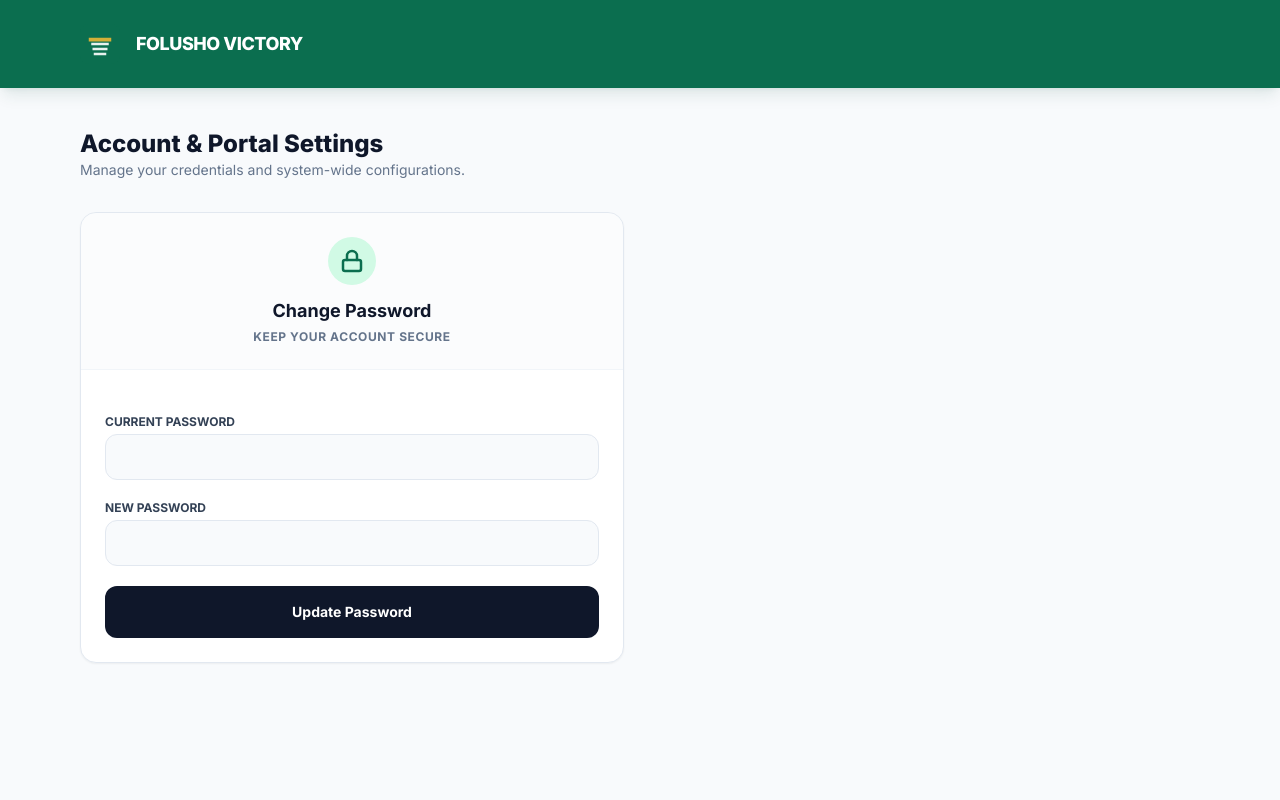
After one commit to Richaaron/Folushovictory, a Flask app: template frontend/templates/settings.html in a window 1280 px wide. The commit adds this page. Run offline with Flask 3, Linux system fonts and the light colour scheme; the template is opened without the code that fills it, so the values that code supplies are empty; some libraries are stand-ins or nearby versions.

Commit message:
Implement global settings, password changes, and enhanced report card branding

```diff
--- a/frontend/app.py
+++ b/frontend/app.py
@@ -122,27 +122,75 @@ def admin_classes():
         name = request.form.get("name", "").strip()
         level = request.form.get("level", "").strip()
         track = request.form.get("track", "").strip() or None
+        form_teacher = request.form.get("formTeacherUsername", "").strip() or None
         try:
-            api_request("POST", "/api/admin/classes", token=token, payload={"name": name, "level": level, "track": track})
+            api_request("POST", "/api/admin/classes", token=token, payload={"name": name, "level": level, "track": track, "formTeacherUsername": form_teacher})
             return redirect(url_for("admin_classes"))
         except Exception as e:
             flash(str(e))
 
     classes = api_request("GET", "/api/admin/classes", token=token).get("classes", [])
     subjects = api_request("GET", "/api/admin/subjects", token=token).get("subjects", [])
-    return render_template("admin/classes.html", classes=classes, subjects=subjects)
+    teachers = api_request("GET", "/api/admin/teachers", token=token).get("teachers", [])
+    return render_template("admin/classes.html", classes=classes, subjects=subjects, teachers=teachers)
 
 
-@app.post("/admin/classes/<class_id>/subjects")
+@app.post("/admin/classes/<class_id>/update")
 @require_portal("ADMIN")
-def admin_set_class_subjects(class_id):
+def admin_update_class(class_id):
     token = session.get("token")
     subject_ids = request.form.getlist("subjectIds")
+    form_teacher = request.form.get("formTeacherUsername", "").strip() or None
     try:
-        api_request("PUT", f"/api/admin/classes/{class_id}/subjects", token=token, payload={"subjectIds": subject_ids})
+        api_request("PUT", f"/api/admin/classes/{class_id}/subjects", token=token, payload={"subjectIds": subject_ids, "formTeacherUsername": form_teacher})
     except Exception as e:
         flash(str(e))
     return redirect(url_for("admin_classes"))
+
+
+@app.route("/settings", methods=["GET", "POST"])
+def settings():
+    token = session.get("token")
+    if not token:
+        return redirect(url_for("login"))
+
+    user_role = session.get("user", {}).get("role")
+
+    if request.method == "POST":
+        action = request.form.get("action")
+        if action == "change_password":
+            old_pass = request.form.get("oldPassword")
+            new_pass = request.form.get("newPassword")
+            try:
+                api_request("POST", "/api/change-password", token=token, payload={"oldPassword": old_pass, "newPassword": new_pass})
+                flash("Password updated successfully")
+            except Exception as e:
+                flash(f"Error: {str(e)}")
+
+        elif action == "school_settings" and user_role == "ADMIN":
+            payload = {
+                "name": request.form.get("name"),
+                "motto": request.form.get("motto"),
+                "address": request.form.get("address"),
+                "phone": request.form.get("phone"),
+                "email": request.form.get("email"),
+                "principalName": request.form.get("principalName"),
+                "principalSignatureUrl": request.form.get("principalSignatureUrl")
+            }
+            try:
+                api_request("POST", "/api/admin/school-settings", token=token, payload=payload)
+                flash("School settings updated")
+            except Exception as e:
+                flash(str(e))
+
+    school_settings = None
+    if user_role == "ADMIN":
+        try:
+            school_settings = api_request("GET", "/api/admin/school-settings", token=token)
+        except Exception:
+            pass
+
+    return render_template("settings.html", school_settings=school_settings)
 
 
 @app.route("/admin/students", methods=["GET", "POST"])
--- a/frontend/templates/base.html
+++ b/frontend/templates/base.html
@@ -35,6 +35,11 @@
             <div class="hidden sm:block text-[10px] font-black uppercase tracking-widest text-emerald-100">
               Session: {{ session.get('user', {}).get('username') }}
             </div>
+            <a class="flex items-center gap-2 rounded-xl bg-white/10 px-4 py-2.5 text-xs font-black uppercase tracking-wider text-white transition hover:bg-white/20"
+               href="{{ url_for('settings') }}">
+              <svg xmlns="http://www.w3.org/2000/svg" width="14" height="14" viewBox="0 0 24 24" fill="none" stroke="currentColor" stroke-width="2.5" stroke-linecap="round" stroke-linejoin="round"><path d="M12.22 2h-.44a2 2 0 0 0-2 2v.18a2 2 0 0 1-1 1.73l-.43.25a2 2 0 0 1-2 0l-.15-.08a2 2 0 0 0-2.73.73l-.22.38a2 2 0 0 0 .73 2.73l.15.1a2 2 0 0 1 1 1.72v.51a2 2 0 0 1-1 1.74l-.15.09a2 2 0 0 0-.73 2.73l.22.38a2 2 0 0 0 2.73.73l.15-.08a2 2 0 0 1 2 0l.43.25a2 2 0 0 1 1 1.73V20a2 2 0 0 0 2 2h.44a2 2 0 0 0 2-2v-.18a2 2 0 0 1 1-1.73l.43-.25a2 2 0 0 1 2 0l.15.08a2 2 0 0 0 2.73-.73l.22-.39a2 2 0 0 0-.73-2.73l-.15-.08a2 2 0 0 1-1-1.74v-.5a2 2 0 0 1 1-1.74l.15-.09a2 2 0 0 0 .73-2.73l-.22-.38a2 2 0 0 0-2.73-.73l-.15.08a2 2 0 0 1-2 0l-.43-.25a2 2 0 0 1-1-1.73V4a2 2 0 0 0-2-2z"/><circle cx="12" cy="12" r="3"/></svg>
+              Settings
+            </a>
             <a class="rounded-xl bg-[#D4AF37] px-5 py-2.5 text-xs font-black uppercase tracking-wider text-slate-900 shadow-md shadow-amber-900/20 transition hover:bg-[#c4a030] active:scale-95"
                href="{{ url_for('logout') }}">
               Logout
--- /dev/null
+++ b/frontend/templates/settings.html
@@ -0,0 +1,83 @@
+{% extends "base.html" %}
+{% block content %}
+  {% if session.user.role == 'ADMIN' %}
+    {% include "admin/_nav.html" %}
+  {% endif %}
+
+  <div class="mb-8">
+    <h1 class="text-2xl font-extrabold text-slate-900">Account & Portal Settings</h1>
+    <p class="text-sm text-slate-500">Manage your credentials and system-wide configurations.</p>
+  </div>
+
+  <div class="grid gap-8 lg:grid-cols-2">
+    <!-- Change Password -->
+    <div class="overflow-hidden rounded-2xl border border-slate-200 bg-white shadow-sm transition hover:shadow-md">
+      <div class="border-b border-slate-100 bg-slate-50/50 p-6 text-center">
+        <div class="mx-auto mb-3 flex h-12 w-12 items-center justify-center rounded-full bg-emerald-100 text-[#0B6E4F]">
+          <svg xmlns="http://www.w3.org/2000/svg" width="24" height="24" viewBox="0 0 24 24" fill="none" stroke="currentColor" stroke-width="2.5" stroke-linecap="round" stroke-linejoin="round"><rect width="18" height="11" x="3" y="11" rx="2" ry="2"/><path d="M7 11V7a5 5 0 0 1 10 0v4"/></svg>
+        </div>
+        <h2 class="text-lg font-bold text-slate-900">Change Password</h2>
+        <p class="text-xs text-slate-500 uppercase font-bold tracking-wider mt-1">Keep your account secure</p>
+      </div>
+      <div class="p-6">
+        <form method="post" class="space-y-5">
+          <input type="hidden" name="action" value="change_password" />
+          <div>
+            <label class="block text-xs font-bold text-slate-700 uppercase">Current Password</label>
+            <input name="oldPassword" type="password" class="mt-1 w-full rounded-xl border border-slate-200 bg-slate-50 px-4 py-3 text-sm transition focus:border-[#0B6E4F] focus:bg-white focus:outline-none focus:ring-2 focus:ring-emerald-100" required />
+          </div>
+          <div>
+            <label class="block text-xs font-bold text-slate-700 uppercase">New Password</label>
+            <input name="newPassword" type="password" class="mt-1 w-full rounded-xl border border-slate-200 bg-slate-50 px-4 py-3 text-sm transition focus:border-[#0B6E4F] focus:bg-white focus:outline-none focus:ring-2 focus:ring-emerald-100" required />
+          </div>
+          <button class="w-full rounded-xl bg-slate-900 py-4 text-sm font-bold text-white transition hover:bg-slate-800 active:scale-95">
+            Update Password
+          </button>
+        </form>
+      </div>
+    </div>
+
+    <!-- School Settings (Admin Only) -->
+    {% if session.user.role == 'ADMIN' %}
+      <div class="overflow-hidden rounded-2xl border border-slate-200 bg-white shadow-sm transition hover:shadow-md">
+        <div class="border-b border-slate-100 bg-slate-50/50 p-6 text-center">
+          <div class="mx-auto mb-3 flex h-12 w-12 items-center justify-center rounded-full bg-amber-100 text-[#D4AF37]">
+            <svg xmlns="http://www.w3.org/2000/svg" width="24" height="24" viewBox="0 0 24 24" fill="none" stroke="currentColor" stroke-width="2.5" stroke-linecap="round" stroke-linejoin="round"><path d="M3 9h18v10a2 2 0 0 1-2 2H5a2 2 0 0 1-2-2V9Z"/><path d="m3 9 2.45-4.91A2 2 0 0 1 7.24 3h9.52a2 2 0 0 1 1.79 1.09L21 9"/><path d="M12 3v6"/></svg>
+          </div>
+          <h2 class="text-lg font-bold text-slate-900">School & Report Branding</h2>
+          <p class="text-xs text-slate-500 uppercase font-bold tracking-wider mt-1">Global portal identity</p>
+        </div>
+        <div class="p-6">
+          <form method="post" class="space-y-4">
+            <input type="hidden" name="action" value="school_settings" />
+            <div>
+              <label class="block text-xs font-bold text-slate-700 uppercase">School Name</label>
+              <input name="name" value="{{ school_settings.name or '' }}" class="mt-1 w-full rounded-xl border border-slate-200 bg-slate-50 px-4 py-3 text-sm transition focus:border-[#0B6E4F] focus:bg-white focus:outline-none focus:ring-2 focus:ring-emerald-100" required />
+            </div>
+            <div>
+              <label class="block text-xs font-bold text-slate-700 uppercase">School Motto</label>
+              <input name="motto" value="{{ school_settings.motto or '' }}" class="mt-1 w-full rounded-xl border border-slate-200 bg-slate-50 px-4 py-3 text-sm transition focus:border-[#0B6E4F] focus:bg-white focus:outline-none focus:ring-2 focus:ring-emerald-100" />
+            </div>
+            <div class="grid gap-4 sm:grid-cols-2">
+              <div>
+                <label class="block text-xs font-bold text-slate-700 uppercase">Principal Name</label>
+                <input name="principalName" value="{{ school_settings.principalName or '' }}" class="mt-1 w-full rounded-xl border border-slate-200 bg-slate-50 px-4 py-3 text-sm transition focus:border-[#0B6E4F] focus:bg-white focus:outline-none focus:ring-2 focus:ring-emerald-100" />
+              </div>
+              <div>
+                <label class="block text-xs font-bold text-slate-700 uppercase">Signature URL</label>
+                <input name="principalSignatureUrl" value="{{ school_settings.principalSignatureUrl or '' }}" placeholder="https://..." class="mt-1 w-full rounded-xl border border-slate-200 bg-slate-50 px-4 py-3 text-sm transition focus:border-[#0B6E4F] focus:bg-white focus:outline-none focus:ring-2 focus:ring-emerald-100" />
+              </div>
+            </div>
+            <div>
+              <label class="block text-xs font-bold text-slate-700 uppercase">Address</label>
+              <textarea name="address" class="mt-1 w-full rounded-xl border border-slate-200 bg-slate-50 px-4 py-3 text-sm transition focus:border-[#0B6E4F] focus:bg-white focus:outline-none focus:ring-2 focus:ring-emerald-100" rows="2">{{ school_settings.address or '' }}</textarea>
+            </div>
+            <button class="w-full rounded-xl bg-[#0B6E4F] py-4 text-sm font-bold text-white shadow-lg shadow-emerald-100 transition hover:bg-[#095c41] active:scale-95">
+              Save Global Settings
+            </button>
+          </form>
+        </div>
+      </div>
+    {% endif %}
+  </div>
+{% endblock %}
```
Also changed, not shown: backend/src/repos/config.js (+27 -0 lines), backend/src/routes/admin.js (+24 -5 lines), backend/src/routes/me.js (+20 -1 lines), backend/src/routes/results.js (+12 -4 lines), frontend/templates/admin/classes.html (+23 -2 lines), frontend/templates/parent/report.html (+17 -7 lines).
